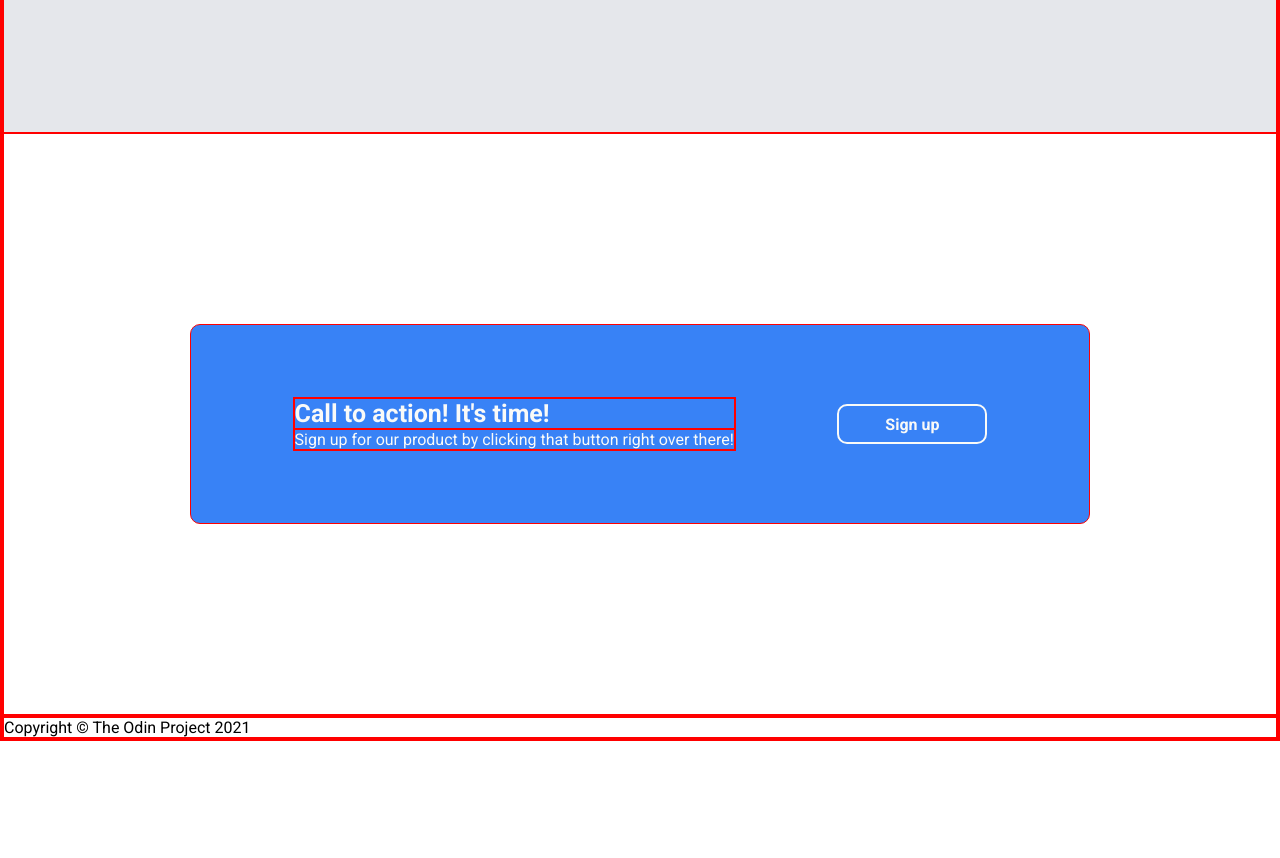
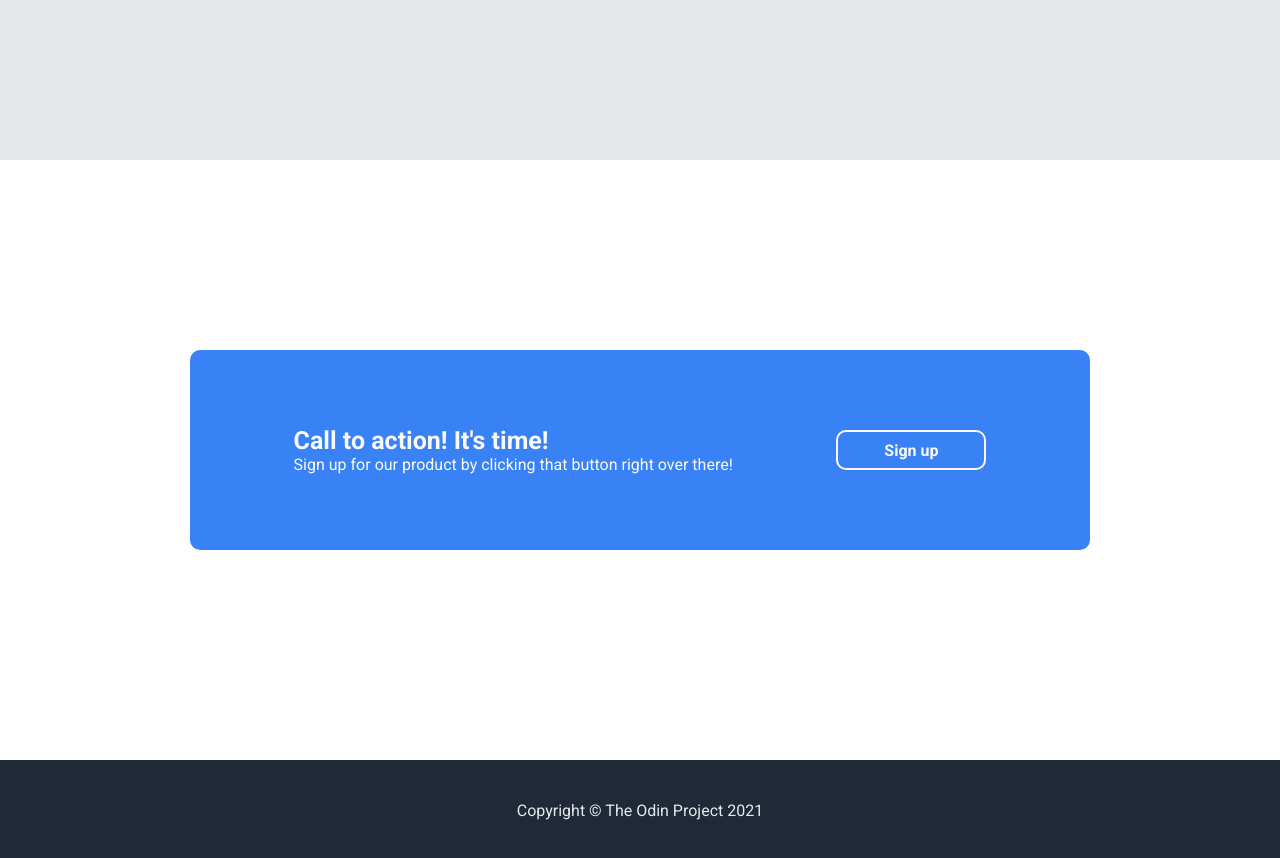
Before and after one commit to Nathen-Github/TOP-landing-page, a plain HTML site: page index.html in a window 1280 px wide. Shown: the part 1740-2598 px from the top of the page. Before the commit the page ends 2481 px from the top, so only its background shows below. Drawn offline with Linux system fonts and the light colour scheme.

Commit message:
Complete project

```diff
--- a/index.html
+++ b/index.html
@@ -56,7 +56,7 @@
             </blockquote>
             <p class="quote-cite">- Thor, God of Thunder</p>
         </section>
-        <section class="call-to-action">
+        <section id="call-to-action">
             <div class="call-banner">
                 <div class="call-text">
                     <h3>Call to action! It's time!</h3>
--- a/styles.css
+++ b/styles.css
@@ -9,11 +9,13 @@
     font-family: "Roboto", sans-serif;
     box-sizing: border-box;
     margin: 0;
-    border: 1px solid red;
     overflow-x: hidden;
 }
 
 nav {
+    width: 100vw;
+    height: 100px;
+    position: fixed;
     background-color: var(--dark-bg);
     display: flex;
     justify-content: flex-end;
@@ -38,7 +40,7 @@ nav p:last-of-type {
 #hero {
     background-color: var(--dark-bg);
     width: 100vw;
-    height: 600px;
+    height: 700px;
     display: flex;
     align-items: center;
     justify-content: center;
@@ -178,3 +180,12 @@ blockquote {
 h3 {
     font-size: 25px;
 }
+
+footer {
+    background-color: var(--dark-bg);
+    height: 100px;
+    display: flex;
+    justify-content: center;
+    align-items: center;
+    color: var(--hero-secondary-text-color);
+}
```
